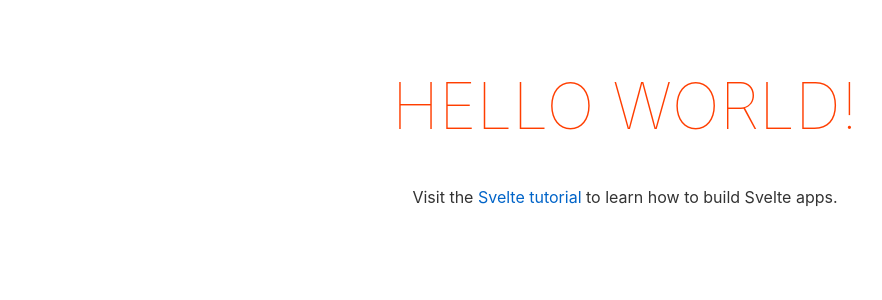
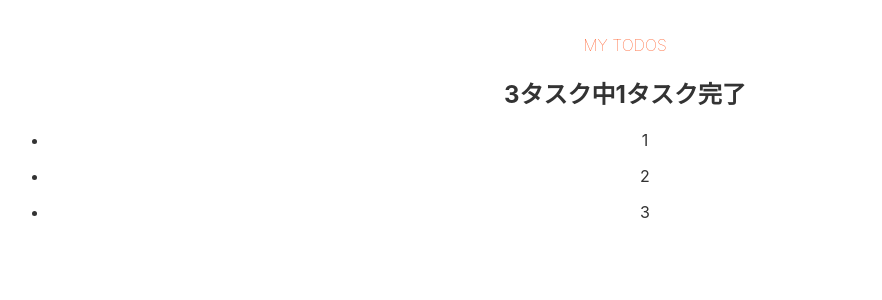
Before and after one commit to miily8310s/svelte-testing-examles, a Svelte app in the folder svelte-todo-test/: page / in a window 1280 px wide. Shown: the top 300 px of the page, without its empty margins (15-897 px from the left). Built offline with nearby package versions, Linux system fonts and the light colour scheme.

Commit message:
feat/svelte-todo-app 初期値を設定

```diff
--- a/svelte-todo-test/package.json
+++ b/svelte-todo-test/package.json
@@ -6,7 +6,7 @@
     "build": "rollup -c",
     "dev": "rollup -c -w",
     "test": "jest --coverage",
-    "test:watch": "rpm run test",
+    "test:watch": "npm run test",
     "start": "sirv public --no-clear",
     "check": "svelte-check --tsconfig ./tsconfig.json"
   },
--- a/svelte-todo-test/src/App.svelte
+++ b/svelte-todo-test/src/App.svelte
@@ -1,10 +1,18 @@
 <script lang="ts">
-	export let name: string;
+	import TodoList from "./components/TodoList.svelte";
+	let todos = [
+		{id: 1, text: "Read book", done: true},
+		{id: 2, text: "Study English Vocabulary", done: false},
+		{id: 3, text: "Create Svelte App", done: false}
+	]
+	$: unDoneTodosCount = todos.filter(todo => !!todo.done).length
+	$: status = `${todos.length}タスク中${unDoneTodosCount}タスク完了`
 </script>
 
 <main>
-	<h1>Hello {name}!</h1>
-	<p>Visit the <a href="https://svelte.dev/tutorial">Svelte tutorial</a> to learn how to build Svelte apps.</p>
+	<h1>My Todos</h1>
+	<h2>{status}</h2>
+	<TodoList todos={todos}/>
 </main>
 
 <style>
@@ -18,7 +26,7 @@
 	h1 {
 		color: #ff3e00;
 		text-transform: uppercase;
-		font-size: 4em;
+		font-size: 1em;
 		font-weight: 100;
 	}
 
--- /dev/null
+++ b/svelte-todo-test/src/components/TodoList.svelte
@@ -0,0 +1,16 @@
+<script lang="ts">
+  import type {Todo} from "../types"
+  export let todos: Todo[] = []
+</script>
+
+{#if todos.length > 0}
+  <ul>
+    {#each todos as todo}
+      <li>
+        <p>{todo.id}</p>
+      </li>
+    {/each}
+  </ul>
+{:else}
+  <p>All Done!</p>
+{/if}
--- /dev/null
+++ b/svelte-todo-test/src/types/index.ts
@@ -0,0 +1,5 @@
+export interface Todo {
+  id: number;
+  text: string;
+  done: boolean;
+}
```
